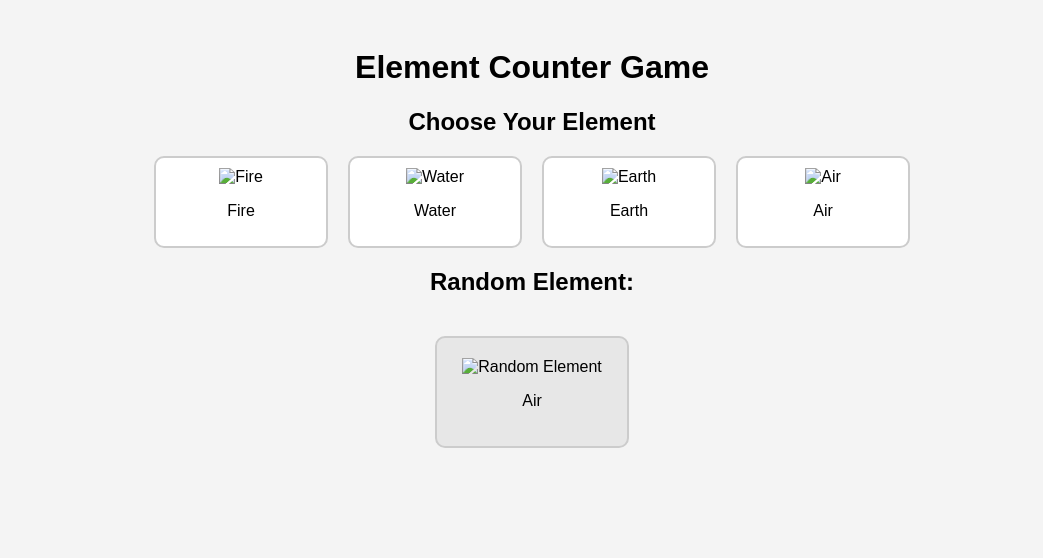
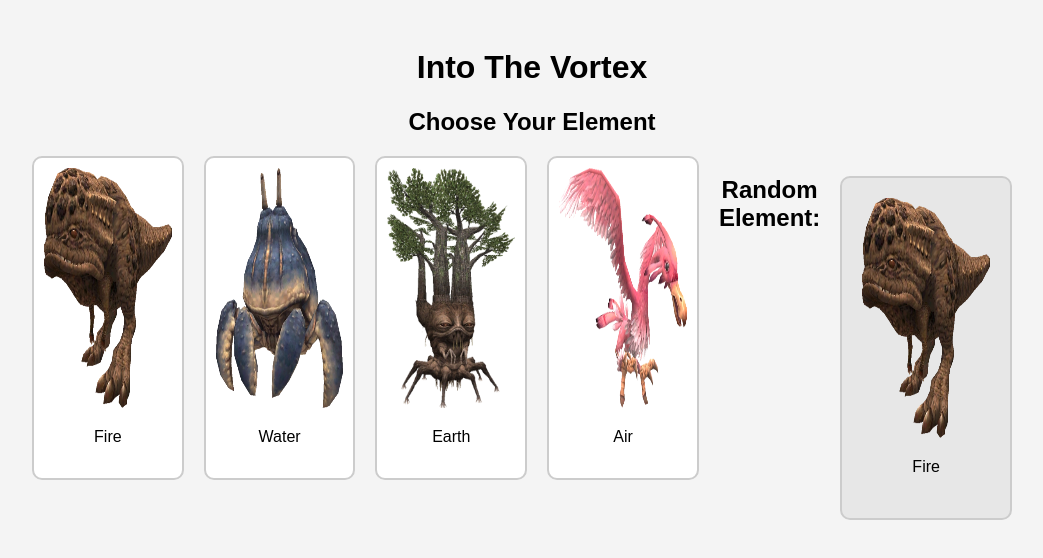
Before and after one commit to Howlerloud/Elemental-game, a plain HTML site: page index.html in a window 1280 px wide. Both pictures are taken after a click on the button "Start Game". Shown: the whole page, without its empty margins (108-1151 px from the left). Drawn offline with Linux system fonts and the light colour scheme.

Commit message:
added intervals to change element, added images over placeholders.

```diff
--- /dev/null
+++ b/css/styles.css
@@ -0,0 +1,69 @@
+body {
+    font-family: Arial, sans-serif;
+    text-align: center;
+    padding: 20px;
+    background-color: #f4f4f4;
+}
+
+#game-container {
+    max-width: 1000px;
+    margin: 0 auto;
+}
+
+button {
+    padding: 10px 20px;
+    font-size: 16px;
+    cursor: pointer;
+    background-color: #4CAF50;
+    color: white;
+    border: none;
+    border-radius: 5px;
+}
+
+button:hover {
+    background-color: #45a049;
+}
+
+.elements-container {
+    display: flex;
+    justify-content: center;
+    gap: 20px;
+    margin-top: 20px;
+}
+
+.element-card {
+    border: 2px solid #ccc;
+    border-radius: 10px;
+    padding: 10px;
+    width: 300px;
+    height: 300px;
+    cursor: pointer;
+    background-color: white;
+    text-align: center;
+    transition: transform 0.3s ease;
+}
+
+.element-card:hover {
+    transform: scale(1.1);
+}
+
+.element-card img {
+    width: 100%;
+    height: 80%;
+}
+
+#random-element {
+    display: inline-block;
+    margin-top: 20px;
+    padding: 20px;
+    border: 2px solid #ccc;
+    border-radius: 10px;
+    background-color: #e7e7e7;
+    text-align: center;
+}
+
+#result {
+    margin-top: 20px;
+    font-size: 18px;
+    font-weight: bold;
+}
--- a/index.html
+++ b/index.html
@@ -4,33 +4,32 @@
     <meta charset="UTF-8">
     <meta name="viewport" content="width=device-width, initial-scale=1.0">
     <title>Element Counter Game</title>
-    <link rel="stylesheet" href="styles.css">
+    <link rel="stylesheet" href="css\styles.css">
 </head>
 <body>
     <div id="game-container">
-        <h1>Element Counter Game</h1>
+        <h1>Into The Vortex</h1>
         <button id="start-btn" onclick="startGame()">Start Game</button>
 
         <div id="game-board" style="display: none;">
             <h2>Choose Your Element</h2>
             <div class="elements-container">
-                <div class="element-card" onclick="handleUserChoice('Fire')">
-                    <img src="fire.png" alt="Fire">
+                <div class="element-card" data-element="Fire" onclick="handleUserChoice('Fire')">
+                    <img src="assets\fire.webp" alt="Fire">
                     <p>Fire</p>
                 </div>
-                <div class="element-card" onclick="handleUserChoice('Water')">
-                    <img src="water.png" alt="Water">
+                <div class="element-card" data-element="Water" onclick="handleUserChoice('Water')">
+                    <img src="assets\water.webp" alt="Water">
                     <p>Water</p>
                 </div>
-                <div class="element-card" onclick="handleUserChoice('Earth')">
-                    <img src="earth.png" alt="Earth">
+                <div class="element-card" data-element="Earth" onclick="handleUserChoice('Earth')">
+                    <img src="assets\earth.webp" alt="Earth">
                     <p>Earth</p>
                 </div>
-                <div class="element-card" onclick="handleUserChoice('Air')">
-                    <img src="air.png" alt="Air">
+                <div class="element-card" data-element="Air" onclick="handleUserChoice('Air')">
+                    <img src="assets\air.webp" alt="Air">
                     <p>Air</p>
                 </div>
-            </div>
 
             <h2 id="random-element-title">Random Element:</h2>
             <div id="random-element" class="element-card">
@@ -42,6 +41,6 @@
         </div>
     </div>
 
-    <script src="script.js"></script>
+    <script src="java\script.js"></script>
 </body>
 </html>
--- /dev/null
+++ b/java/script.js
@@ -0,0 +1,74 @@
+const elements = ['Fire', 'Water', 'Earth', 'Air'];
+const counters = {
+    Fire: ['Water', 'Air'],
+    Water: ['Earth', 'Fire'],
+    Earth: ['Air', 'Water'],
+    Air: ['Fire', 'Earth']
+};
+
+let randomElement = '';
+let userChoice = '';
+let gameStarted = false;
+let randomElementInterval;
+
+function startGame() {
+    // Hide the start button and show the game board
+    document.getElementById('start-btn').style.display = 'none';
+    document.getElementById('game-board').style.display = 'block';
+
+    // Set game state to started
+    gameStarted = true;
+
+    // Start the random element generator with an interval
+    randomElementInterval = setInterval(randomizeElement, 1000); // Change element every second
+}
+
+function randomizeElement() {
+    if (!gameStarted) return;
+
+    // Select a random element
+    const randomIndex = Math.floor(Math.random() * elements.length);
+    randomElement = elements[randomIndex];
+
+    // Find the corresponding image element for the random element
+    const randomElementCard = document.querySelector(`.element-card[data-element="${randomElement}"]`);
+    const imgSrc = randomElementCard.querySelector('img').src;
+
+    // Update the random element in the DOM with the image and name
+    const randomElementDisplay = document.getElementById('random-element');
+    randomElementDisplay.querySelector('img').src = imgSrc; // Use the image source from the card
+    randomElementDisplay.querySelector('p').innerText = randomElement;
+}
+
+function handleUserChoice(element) {
+    if (!gameStarted) return;
+
+    userChoice = element;
+    evaluateGame();
+}
+
+function evaluateGame() {
+    const resultElement = document.getElementById('result');
+
+    // Stop the random element interval after user makes a choice
+    clearInterval(randomElementInterval);
+
+    // Determine the result based on the user's choice and the random element
+    if (userChoice === randomElement) {
+        resultElement.innerText = "It's a draw!";
+    } else if (counters[userChoice].includes(randomElement)) {
+        resultElement.innerText = `You Win! ${userChoice} counters ${randomElement}`;
+    } else {
+        resultElement.innerText = `You Lose! ${randomElement} counters ${userChoice}`;
+    }
+
+    // Disable the game after one choice
+    gameStarted = false;
+
+    // Allow the player to play again by resetting the game
+    setTimeout(() => {
+        document.getElementById('start-btn').style.display = 'inline-block';
+        document.getElementById('game-board').style.display = 'none';
+        document.getElementById('result').innerText = '';
+    }, 2000); // Show "Start Game" button after 2 seconds
+}
--- a/script.js
+++ /dev/null
@@ -1,67 +0,0 @@
-const elements = ['Fire', 'Water', 'Earth', 'Air'];
-const counters = {
-    Fire: ['Water', 'Air'],
-    Water: ['Earth', 'Fire'],
-    Earth: ['Air', 'Water'],
-    Air: ['Fire', 'Earth']
-};
-
-let randomElement = '';
-let userChoice = '';
-let gameStarted = false;
-let randomElementInterval;
-
-function startGame() {
-    // Hide the start button and show the game board
-    document.getElementById('start-btn').style.display = 'none';
-    document.getElementById('game-board').style.display = 'block';
-
-    // Set game state to started
-    gameStarted = true;
-
-    // Start the random element generator
-    randomizeElement();
-}
-
-function randomizeElement() {
-    if (!gameStarted) return;
-
-    // Select a random element
-    const randomIndex = Math.floor(Math.random() * elements.length);
-    randomElement = elements[randomIndex];
-
-    // Update the random element in the DOM
-    const randomElementCard = document.getElementById('random-element');
-    randomElementCard.querySelector('img').src = `${randomElement.toLowerCase()}.png`; // Ensure your image names are lowercase
-    randomElementCard.querySelector('p').innerText = randomElement;
-}
-
-function handleUserChoice(element) {
-    if (!gameStarted) return;
-
-    userChoice = element;
-    evaluateGame();
-}
-
-function evaluateGame() {
-    const resultElement = document.getElementById('result');
-
-    // Determine the result based on the user's choice and the random element
-    if (userChoice === randomElement) {
-        resultElement.innerText = "It's a draw!";
-    } else if (counters[userChoice].includes(randomElement)) {
-        resultElement.innerText = `You Win! ${userChoice} counters ${randomElement}`;
-    } else {
-        resultElement.innerText = `You Lose! ${randomElement} counters ${userChoice}`;
-    }
-
-    // Disable the game after one choice
-    gameStarted = false;
-
-    // Allow the player to play again by resetting the game
-    setTimeout(() => {
-        document.getElementById('start-btn').style.display = 'inline-block';
-        document.getElementById('game-board').style.display = 'none';
-        document.getElementById('result').innerText = '';
-    }, 2000); // Show "Start Game" button after 2 seconds
-}
--- a/styles.css
+++ /dev/null
@@ -1,68 +0,0 @@
-body {
-    font-family: Arial, sans-serif;
-    text-align: center;
-    padding: 20px;
-    background-color: #f4f4f4;
-}
-
-#game-container {
-    max-width: 800px;
-    margin: 0 auto;
-}
-
-button {
-    padding: 10px 20px;
-    font-size: 16px;
-    cursor: pointer;
-    background-color: #4CAF50;
-    color: white;
-    border: none;
-    border-radius: 5px;
-}
-
-button:hover {
-    background-color: #45a049;
-}
-
-.elements-container {
-    display: flex;
-    justify-content: center;
-    gap: 20px;
-    margin-top: 20px;
-}
-
-.element-card {
-    border: 2px solid #ccc;
-    border-radius: 10px;
-    padding: 10px;
-    width: 150px;
-    cursor: pointer;
-    background-color: white;
-    text-align: center;
-    transition: transform 0.3s ease;
-}
-
-.element-card:hover {
-    transform: scale(1.1);
-}
-
-.element-card img {
-    width: 100px;
-    height: 100px;
-}
-
-#random-element {
-    display: inline-block;
-    margin-top: 20px;
-    padding: 20px;
-    border: 2px solid #ccc;
-    border-radius: 10px;
-    background-color: #e7e7e7;
-    text-align: center;
-}
-
-#result {
-    margin-top: 20px;
-    font-size: 18px;
-    font-weight: bold;
-}
```
Also changed, not shown: assets/air.webp (added), assets/earth.webp (added), assets/fire.webp (added), assets/water.webp (added).
